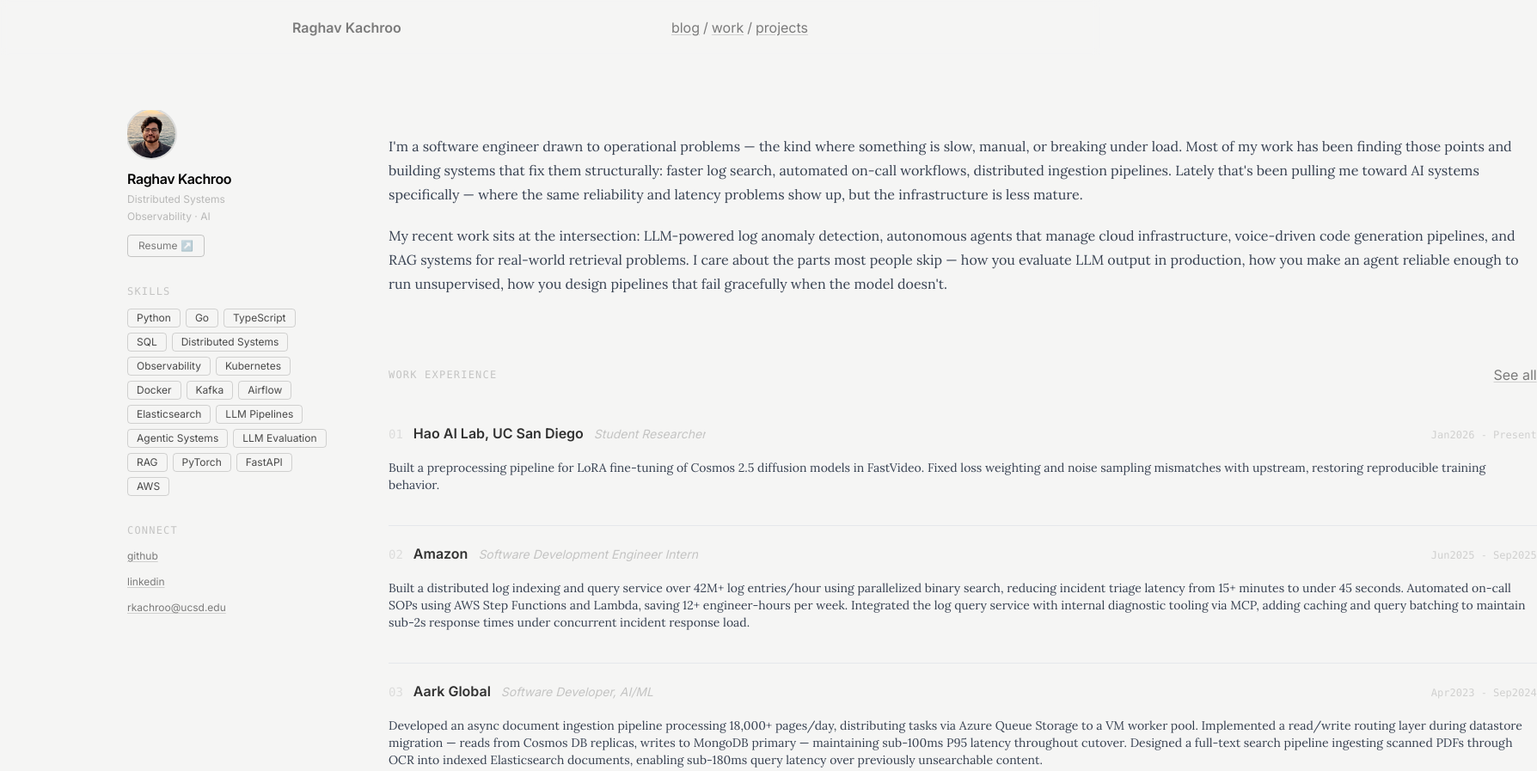
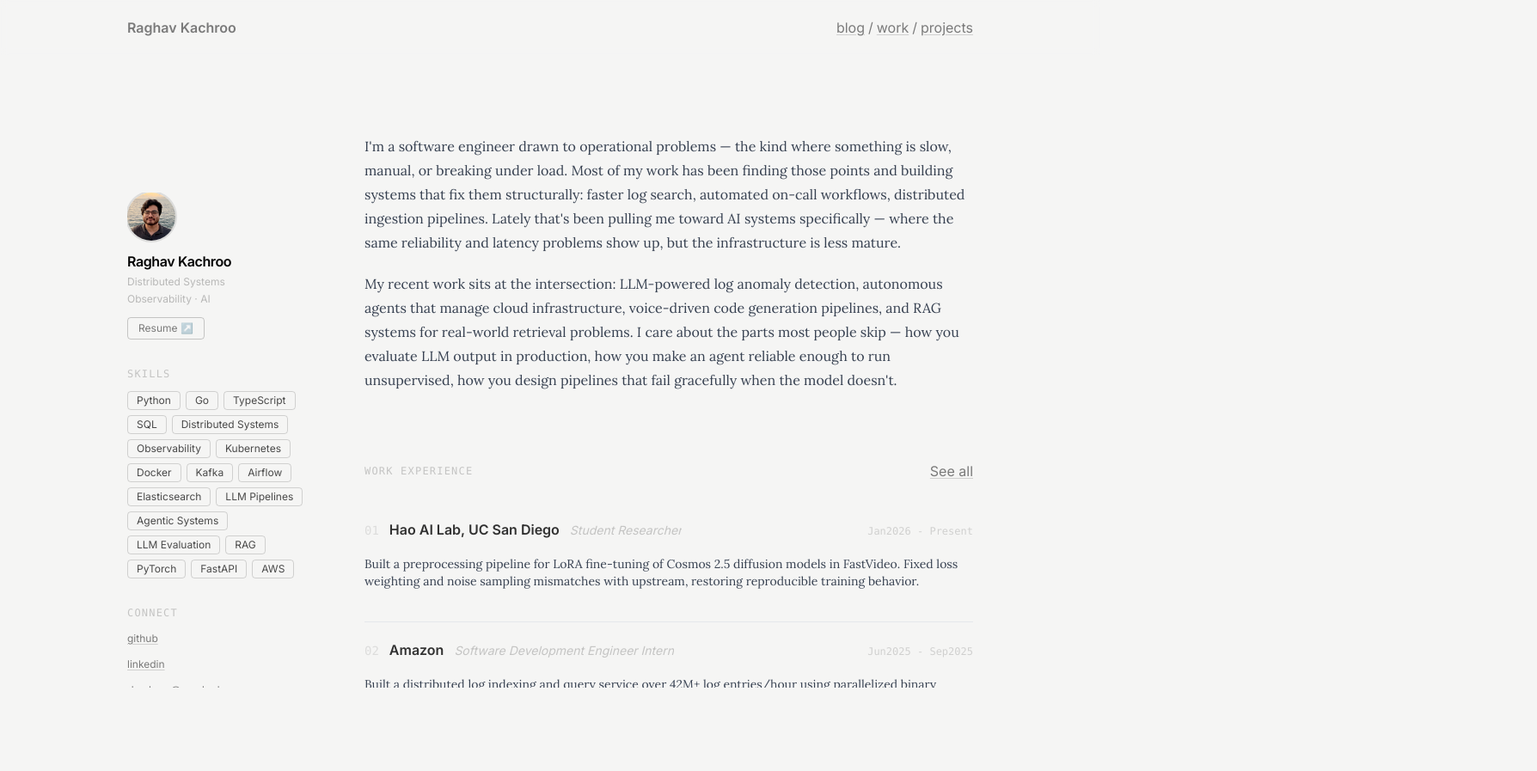
Before and after one commit to Mister-Raggs/Mister-Raggs.github.io, an Astro site: page / in a window 1280 px wide. Shown: the top 897 px of the page at 86% size, 1788 px wide, since content can reach past the window. After the commit the page ends 800 px from the top, so only its background shows below. Built offline with nearby package versions, Linux system fonts and the light colour scheme; Astro itself is replaced by a stand-in of ours; a web font is replaced by a local one.

Commit message:
fix layout overflow and header width alignment

```diff
--- a/src/components/Header.astro
+++ b/src/components/Header.astro
@@ -5,7 +5,7 @@ import { SITE } from "@consts";
 ---
 
 <header>
-  <Container>
+  <div class="mx-auto max-w-5xl px-5">
     <div class="flex flex-wrap gap-y-2 justify-between">
       <Link href="/" underline={false}>
         <div class="font-semibold">
@@ -30,5 +30,5 @@ import { SITE } from "@consts";
         </Link>
       </nav>
     </div>
-  </Container>
+  </div>
 </header>
--- a/src/pages/index.astro
+++ b/src/pages/index.astro
@@ -29,8 +29,8 @@ const work = await Promise.all(
 ---
 
 <PageLayout title={HOME.TITLE} description={HOME.DESCRIPTION}>
-  <div class="mx-auto max-w-5xl px-5">
-    <div class="grid grid-cols-1 md:grid-cols-[240px_1fr] gap-12 md:gap-16">
+  <div class="mx-auto max-w-5xl px-5 overflow-x-hidden">
+    <div class="grid grid-cols-1 md:grid-cols-[220px_1fr] gap-10 md:gap-14">
 
       <!-- LEFT COLUMN — sticky sidebar -->
       <aside class="md:sticky md:top-24 md:self-start md:h-[calc(100vh-8rem)] md:overflow-y-auto md:pb-8 space-y-8 animate">
@@ -97,7 +97,7 @@ const work = await Promise.all(
       </aside>
 
       <!-- RIGHT COLUMN — scrollable content -->
-      <main class="space-y-20 py-2">
+      <main class="min-w-0 space-y-20 py-2">
 
         <!-- About -->
         <section class="space-y-4">
--- a/src/styles/global.css
+++ b/src/styles/global.css
@@ -21,6 +21,7 @@ body {
   @apply flex flex-col;
   @apply bg-stone-100 dark:bg-stone-900;
   @apply text-black/50 dark:text-white/75;
+  overflow-x: hidden;
 }
 
 header {
```
